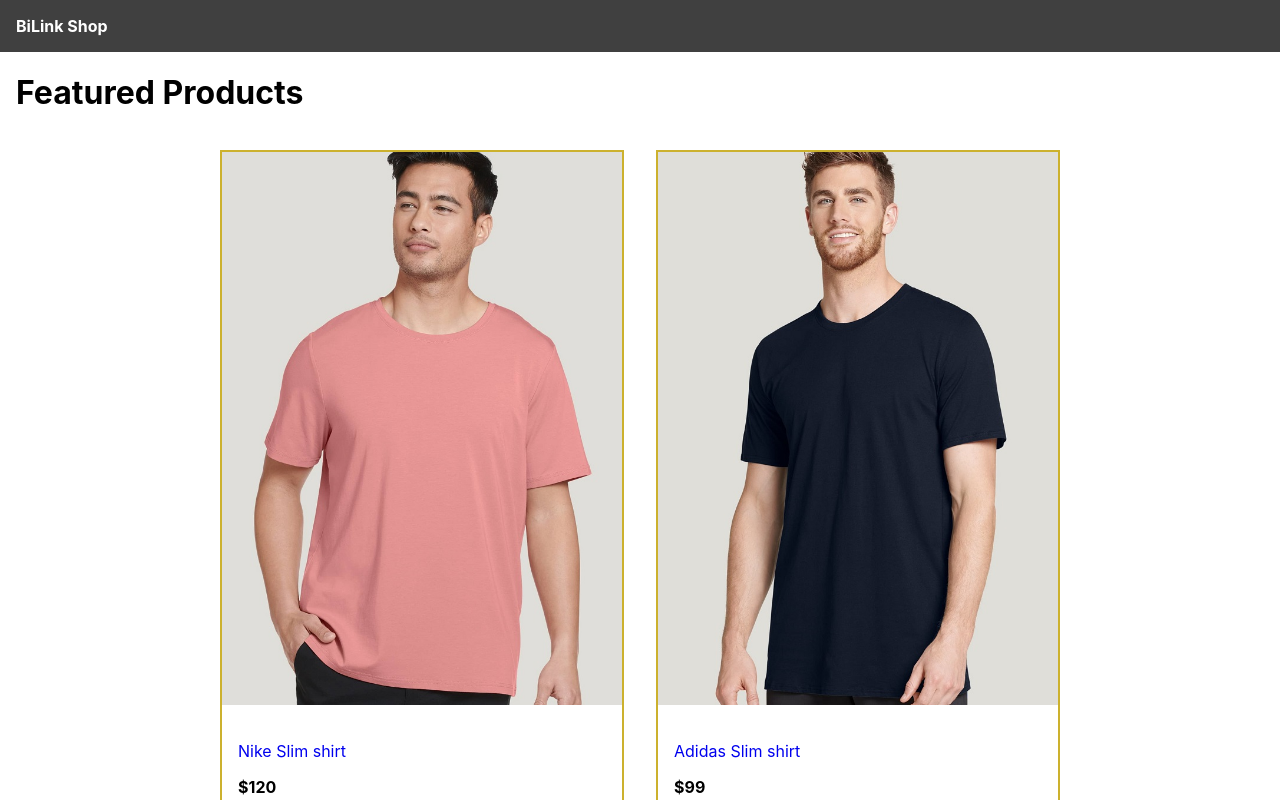
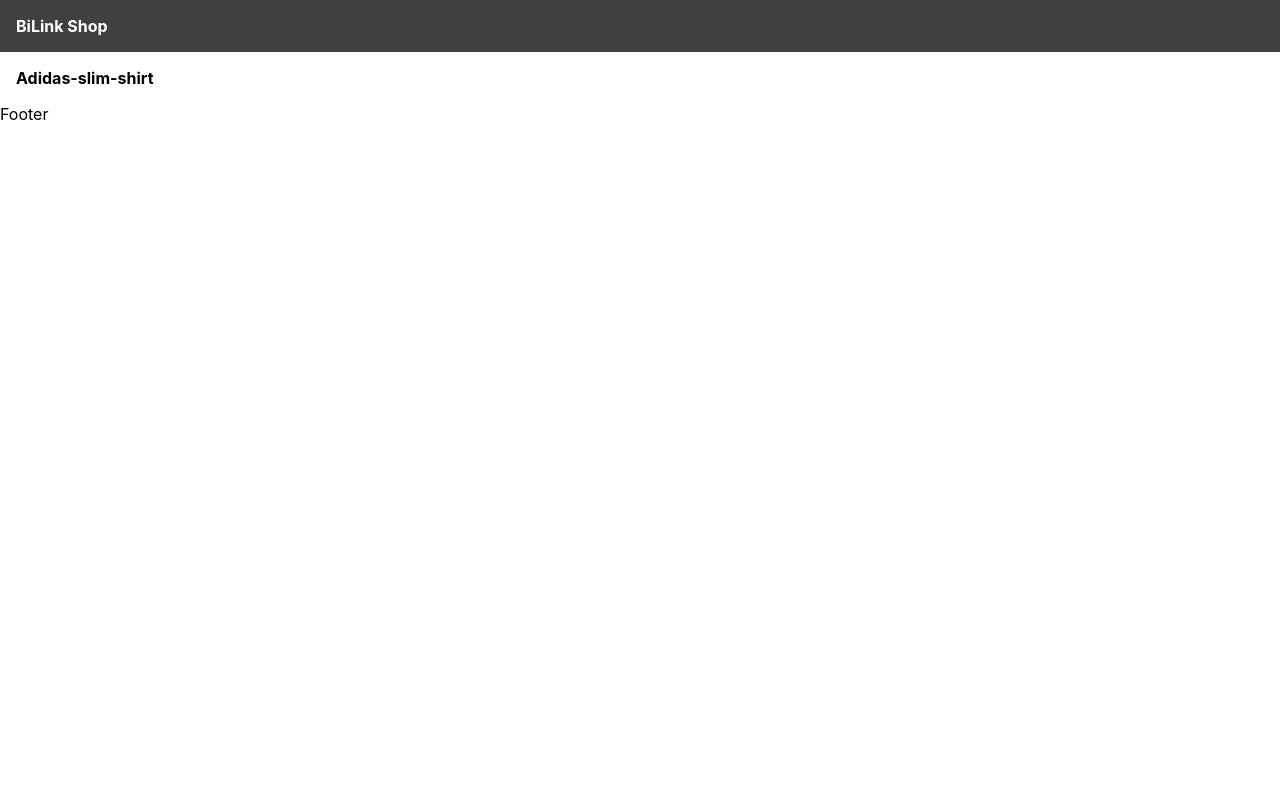
Before and after one commit to drgiga/MERN_AMAZONA_SHOP, a React (Create React App) app in the folder amazona/frontend/: page /product/Adidas-slim-shirt in a window 1280 px wide. Shown: the top 800 px of the page. Built offline with nearby package versions, Linux system fonts and the light colour scheme.

Commit message:
add Router & Route to screens

```diff
--- a/amazona/frontend/package.json
+++ b/amazona/frontend/package.json
@@ -8,6 +8,7 @@
     "@testing-library/user-event": "^13.5.0",
     "react": "^18.2.0",
     "react-dom": "^18.2.0",
+    "react-router-dom": "^6.3.0",
     "react-scripts": "5.0.1",
     "web-vitals": "^2.1.4"
   },
--- a/amazona/frontend/src/App.js
+++ b/amazona/frontend/src/App.js
@@ -1,36 +1,25 @@
-import data from './data';
+import { BrowserRouter, Link, Route, Routes } from 'react-router-dom';
+import HomeScreen from './screens/HomeScreen';
+import ProductScreen from './screens/ProductScreen';
 
 function App() {
   return (
+    <BrowserRouter>
       <div>
         <header>
-        <a href="/">BiLink Shop</a>
+          <Link to="/">BiLink Shop</Link>
         </header>
 
         <main>
-        <h1>Featured Products</h1>
-        <div className="products">
-          {data.products.map((product) => (
-            <div className="product" key={product.slug}>
-              <a href={`/product/${product.slug}`}>
-                <img src={product.image} alt={product.name} />
-              </a>
-              <div className="product-info">
-                <a className="product-name" href={`/product/${product.slug}`}>
-                  <p>{product.name}</p>
-                </a>
-                <p>
-                  <strong>${product.price}</strong>
-                </p>
-                <button>Add To Card</button>
-              </div>
-            </div>
-          ))}
-        </div>
+          <Routes>
+            <Route path="/" element={<HomeScreen />}></Route>
+            <Route path="/product/:slug" element={<ProductScreen />}></Route>
+          </Routes>
         </main>
 
         <footer>Footer</footer>
       </div>
+    </BrowserRouter>
   );
 }
 
--- a/amazona/frontend/src/data.js
+++ b/amazona/frontend/src/data.js
@@ -4,7 +4,7 @@
       name: 'Nike Slim shirt',
       slug: 'nike-slim-shirt',
       category: 'Shirts',
-      image: '/images/1.jpg', // Size of a picture is 679*939
+      image: '/images/1.jpg',
       price: 120,
       countInStock: 10,
       brand: 'Nike',
--- /dev/null
+++ b/amazona/frontend/src/screens/HomeScreen.js
@@ -0,0 +1,30 @@
+import data from '../data';
+import { Link } from 'react-router-dom';
+
+function HomeScreen() {
+  return (
+    <div>
+      <h1>Featured Products</h1>
+      <div className="products">
+        {data.products.map((product) => (
+          <div className="product" key={product.slug}>
+            <Link to={`/product/${product.slug}`}>
+              <img src={product.image} alt={product.name} />
+            </Link>
+            <div className="product-info">
+              <Link className="product-name" to={`/product/${product.slug}`}>
+                <p>{product.name}</p>
+              </Link>
+              <p>
+                <strong>${product.price}</strong>
+              </p>
+              <button>Add To Card</button>
+            </div>
+          </div>
+        ))}
+      </div>
+    </div>
+  );
+}
+
+export default HomeScreen;
--- /dev/null
+++ b/amazona/frontend/src/screens/ProductScreen.js
@@ -0,0 +1,13 @@
+import { useParams } from 'react-router-dom';
+
+function ProductScreen() {
+  const params = useParams();
+  const { slug } = params;
+  return (
+    <div>
+      <strong>{slug}</strong>
+    </div>
+  );
+}
+
+export default ProductScreen;
```
Also changed, not shown: 2 other files (tests, documents, lock files or other folders). Lines whose indentation alone changed are shown as unchanged.
